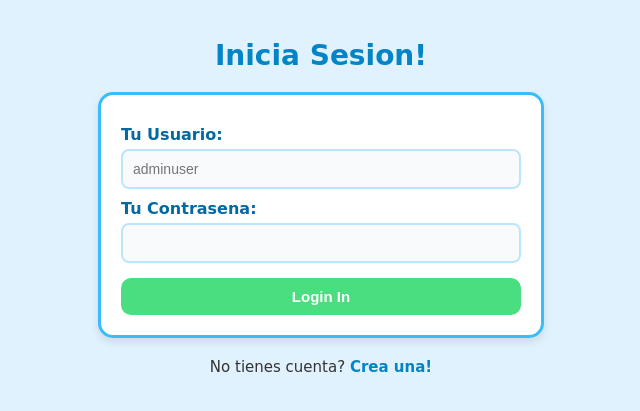
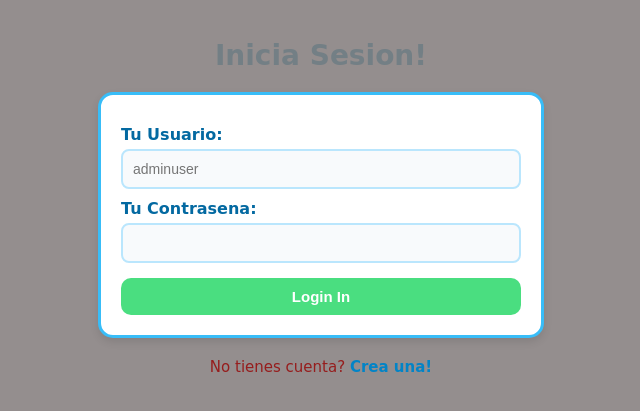
Before and after one commit to kevinhndz/MedicalC, a FastAPI app: page / in a window 1280 px wide. Shown: the top 411 px of the page, without its empty margins (319-959 px from the left). Run offline with FastAPI, Linux system fonts and the light colour scheme.

Commit message:
Modificando color de texto, cambio de tema, y fondo para probar cambios en tarea

```diff
--- a/static/estilos.css
+++ b/static/estilos.css
@@ -1,13 +1,13 @@
 body {
     font-family: 'Comic Sans MS', 'Chalkboard SE', Arial, sans-serif;
-    background-color: #e0f2fe;
-    color: #333333;
+    background-color: #948e8e;
+    color: #961d1d;
     padding: 20px;
     margin: 0;
 }
 
 h1 {
-    color: #0284c7;
+    color: #737f85;
     text-align: center;
     font-size: 28px;
 }
--- a/templates/general.html
+++ b/templates/general.html
@@ -4,7 +4,7 @@
     <meta charset="UTF-8">
     <meta name="viewport" content="width=device-width, initial-scale=1.0">
     <title>Sistema de Gestion</title>
-    <link rel="stylesheet" href="/static/estilos.css">
+    <link rel="stylesheet" href="/static/estilos.css?v=1">
     <meta http-equiv="Cache-Control" content="no-cache, no-store, must-revalidate">
     <meta http-equiv="Pragma" content="no-cache">
     <meta http-equiv="Expires" content="0">
@@ -12,7 +12,7 @@
 <body>
 
     <div id="header">
-        <h1>Sistema de Gestion Educativa</h1>
+        <h1>Campus API</h1>
         <p>Bienvenido: <span id="nombreUsuario"></span> | Rol: <span id="rolUsuario"></span></p>
         <button onclick="cerrarSesion()">Cerrar Sesion</button>
     </div>
```
